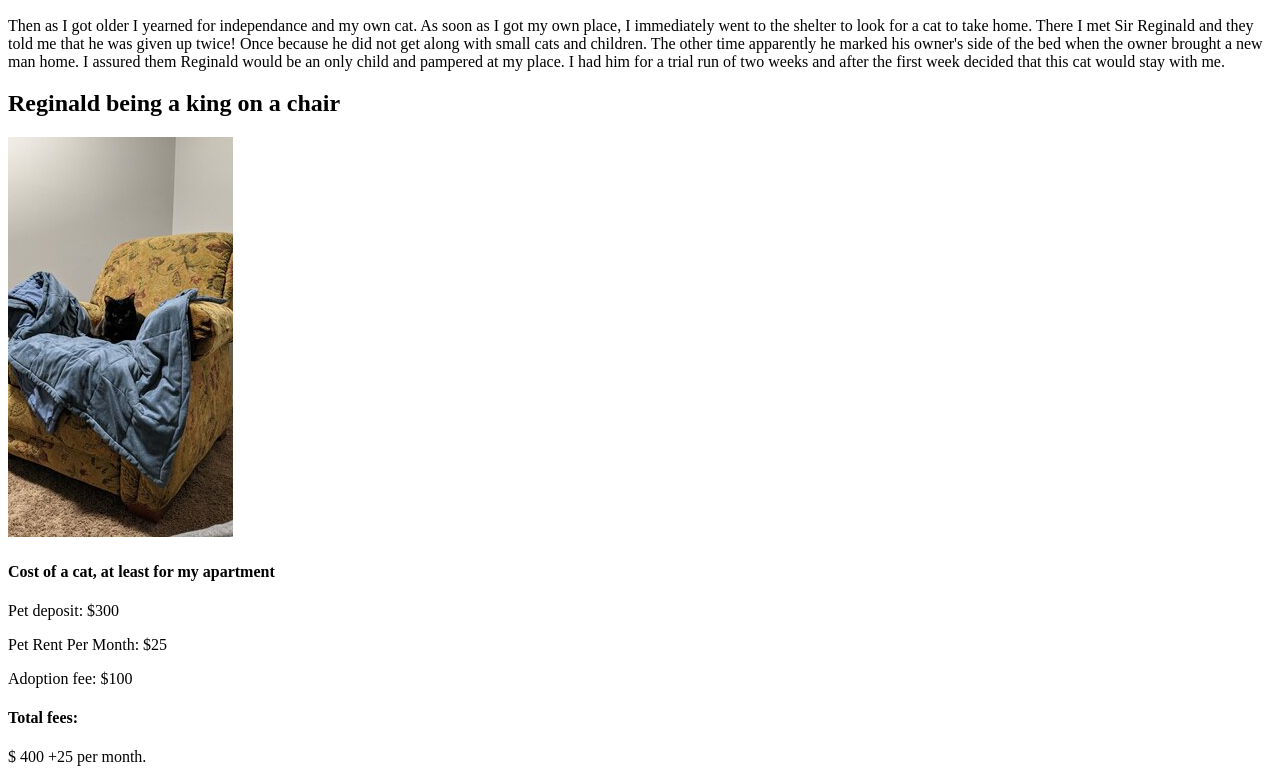
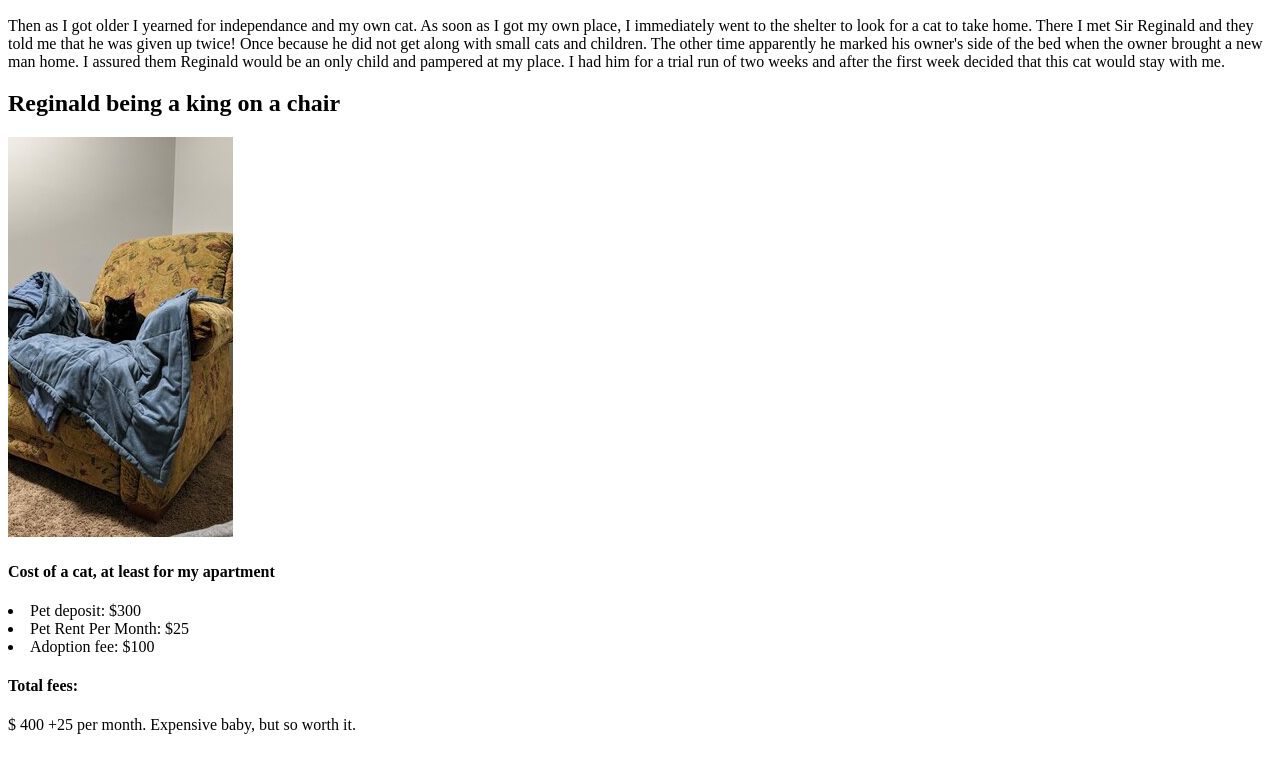
Before and after one commit to LC101-May-2021/assignment-4-html-me-something-Ralivingston753, a website: page index.html in a window 1280 px wide. Shown: the part 1165-1939 px from the top of the page. After the commit the page ends 1907 px from the top, so only its background shows below. Drawn offline with Linux system fonts and the light colour scheme.

Commit message:
added list

```diff
--- a/index.html
+++ b/index.html
@@ -58,11 +58,11 @@
 
 
       <h4>Cost of a cat, at least for my apartment</h4>
-      <p>Pet deposit: &#36;300 </p>
-      <p>Pet Rent Per Month: &#36;25 </p>
-      <p>Adoption fee: &#36;100 </p>
+      <li>Pet deposit: &#36;300 </li>
+      <li>Pet Rent Per Month: &#36;25 </li>
+      <li>Adoption fee: &#36;100 </li>
 
-     <h4> Total fees:</h4> &#36; 400 +25 per month.
+     <h4> Total fees:</h4> &#36; 400 +25 per month. Expensive baby, but so worth it.
 
 
 </article>
```
